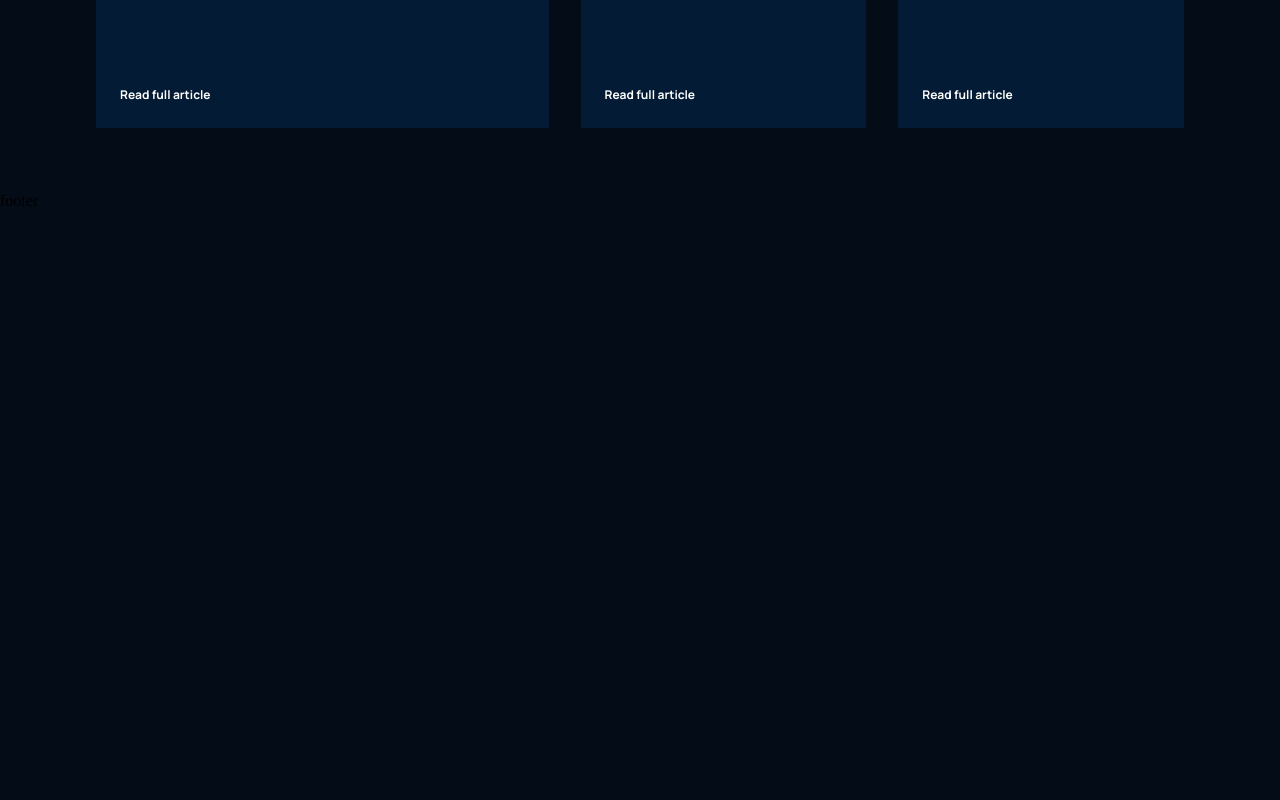
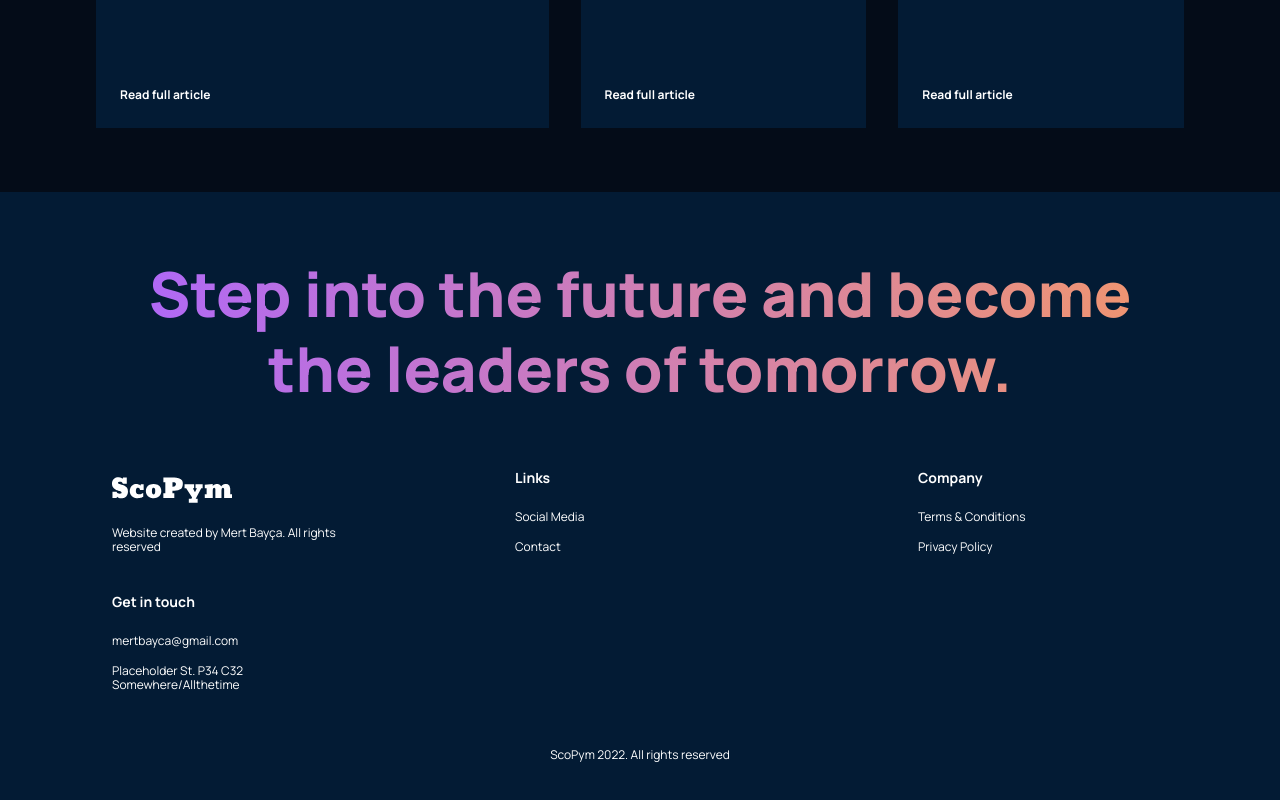
Before and after one commit to mertbayca/bigProject_one, a React (Create React App) app: page / in a window 1280 px wide. Shown: the part 4935-5735 px from the top of the page. Before the commit the page ends 5145 px from the top, so only its background shows below. Built offline with nearby package versions, Linux system fonts and the light colour scheme; the HTML template or start-up script is replaced by a standard one.

Commit message:
Footer completed and with that, project complete!

```diff
--- a/src/containers/footer/footer.css
+++ b/src/containers/footer/footer.css
@@ -0,0 +1,106 @@
+.gpt3__footer {
+    display: flex;
+    color: white;
+    flex-direction: column;
+    justify-content: center;
+    align-items: center;
+    background: var(--color-footer);
+}
+
+.gpt3__footer-heading {
+    width: 100%;
+    text-align: center;
+    margin-bottom: 3rem;
+}
+
+.gpt3__footer-heading h1 {
+    font-family: var(--font-family);
+    font-weight: 800;
+    text-align: center;
+    font-size: 62px;
+    line-height: 75px;
+}
+
+.gpt3__footer-links {
+    justify-content: space-between;
+    display: flex;
+    align-items: flex-start;
+    flex-wrap: wrap;
+    flex-direction: row;
+    width: 100%;
+    text-align: left;
+}
+
+.gpt3__footer-links div {
+    width: 250px;
+    margin: 1rem;
+}
+
+.gpt3__footer-links_logo {
+    display: flex;
+    flex-direction: column;
+}
+
+.gpt3__footer-links_logo img {
+    width: 120px;
+    height: 40px;
+    margin-bottom: 1rem;
+}
+
+.gpt3__footer-links_logo p {
+    font-family: var(--font-family);
+    font-size: 12px;
+    line-height: 14px;
+}
+
+.gpt3__footer-links_div {
+    display: flex;
+    justify-content: flex-start;
+    flex-direction: column;
+}
+
+.gpt3__footer-links_div h4 {
+    font-family: var(--font-family);
+    font-size: 14px;
+    line-height: 16px;
+
+    margin-bottom: 1rem;
+}
+
+.gpt3__footer-links_div p {
+    font-family: var(--font-family);
+    font-size: 12px;
+    line-height: 14px;
+    margin: 0.5rem 0;
+    cursor: pointer;
+}
+
+.gpt3__footer-copyright {
+    width: 100%;
+    margin-top: 2rem;
+    text-align: center;
+}
+
+.gpt3__footer-copyright p {
+    font-family: var(--font-family);
+    font-size: 12px;
+    line-height: 14px;
+}
+
+@media screen and (max-width: 850px) {
+    .gpt3__footer-heading h1 {
+        font-size: 44px;
+        line-height: 50px;
+    }
+}
+
+@media screen and (max-width: 550px) {
+    .gpt3__footer-heading h1 {
+        font-size: 34px;
+        line-height: 42px;
+    }
+
+    .gpt3__footer-links div {
+        margin: 1rem 0;
+    }
+}
--- a/src/containers/footer/footer.jsx
+++ b/src/containers/footer/footer.jsx
@@ -1,9 +1,38 @@
 import React from 'react'
 import "./footer.css"
+import flogo from "../../assets/logo.svg"
 
 const footer = () => {
   return (
-    <div>footer</div>
+    <div className="gpt3__footer section__padding">
+      <div className="gpt3__footer-heading">
+        <h1 className="gradient__text">Step into the future and become the leaders of tomorrow.</h1>
+      </div>
+      <div className="gpt3__footer-links">
+        <div className="gpt3__footer-links_logo">
+          <img src={flogo} alt="logo"/>
+          <p>Website created by Mert Bayça. All rights reserved</p>
+        </div>
+        <div className="gpt3__footer-links_div">
+          <h4>Links</h4>
+          <p>Social Media</p>
+          <p>Contact</p>
+        </div>
+        <div className="gpt3__footer-links_div">
+          <h4>Company</h4>
+          <p>Terms & Conditions</p>
+          <p>Privacy Policy</p>
+        </div>
+        <div className="gpt3__footer-links_div">
+          <h4>Get in touch</h4>
+          <p>mertbayca@gmail.com</p>
+          <p>Placeholder St. P34 C32 Somewhere/Allthetime</p>
+        </div>
+      </div>
+      <div className="gpt3__footer-copyright">
+        <p>ScoPym 2022. All rights reserved</p>
+      </div>
+    </div>
   )
 }
 
```
